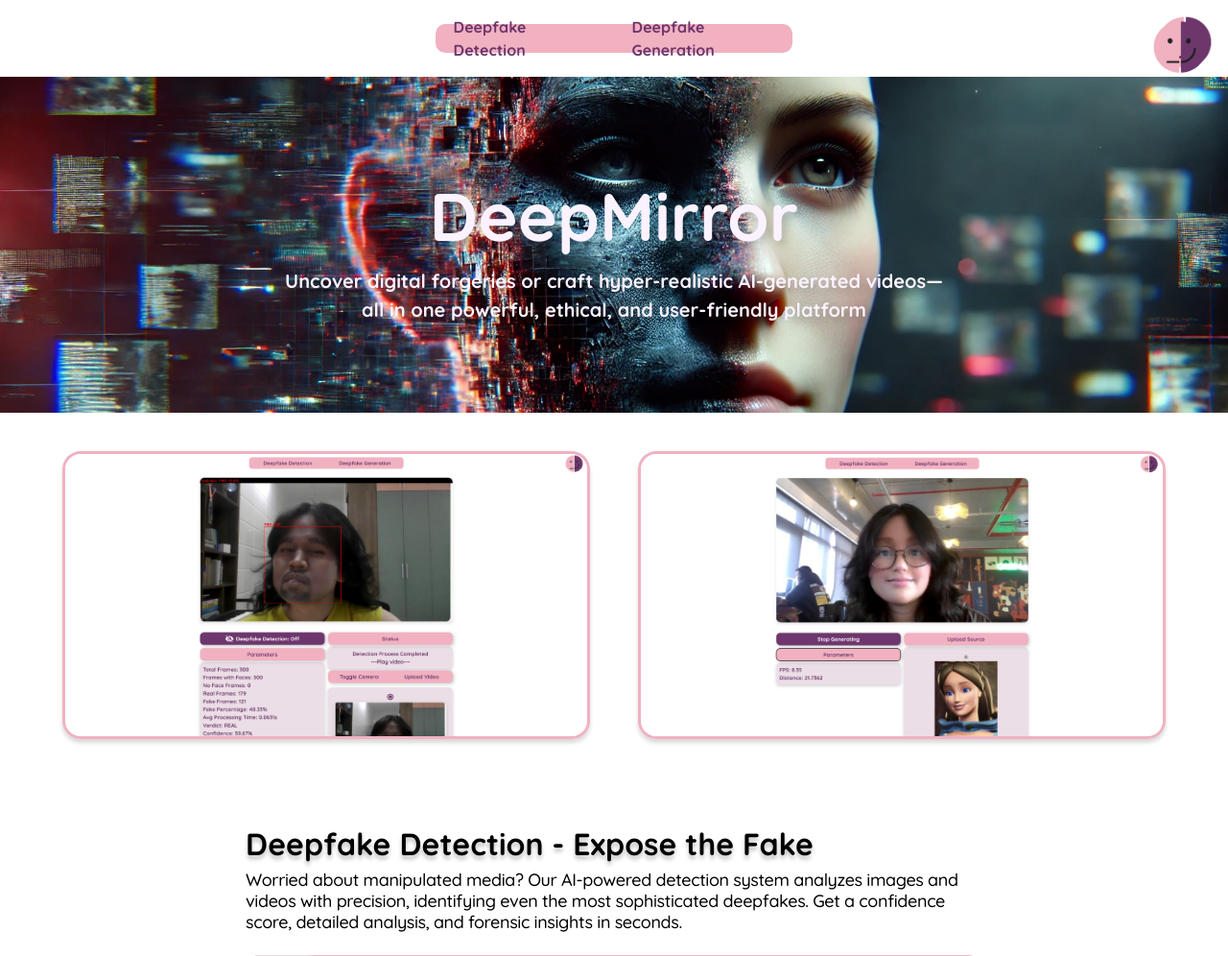
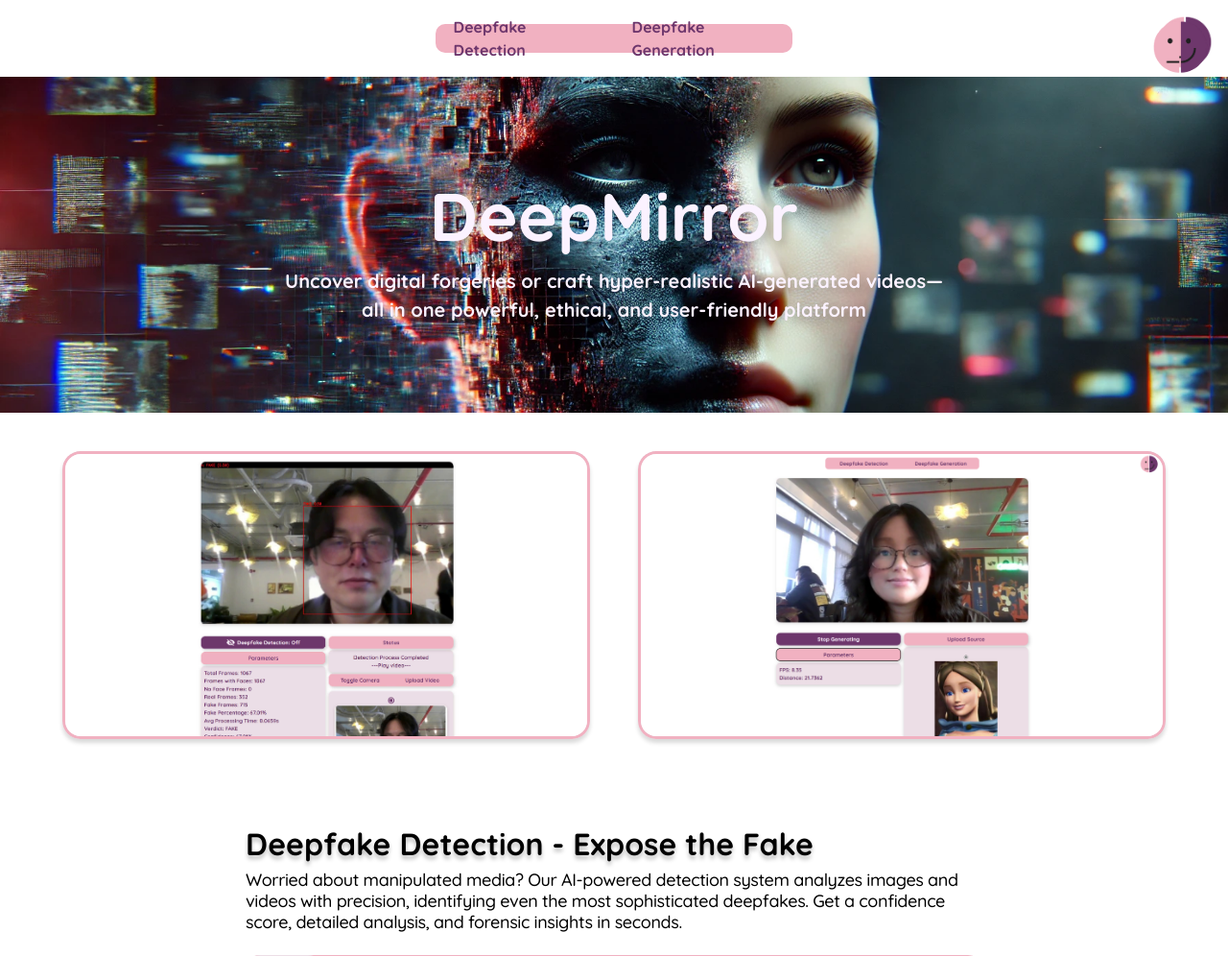
Before and after one commit to KoaBou/DeepMirror, a Flask app: page / in a window 1280 px wide. Shown: the top 996 px of the page at 96% size. Run offline with Flask 3, Linux system fonts and the light colour scheme; some libraries are stand-ins or nearby versions.

Commit message:
changed smt

```diff
--- a/app/templates/index.html
+++ b/app/templates/index.html
@@ -17,7 +17,7 @@
         <div class="demo-panel-container">
             <!-- Left Image Box -->
             <div class="demo-panel-item">
-                <img src="/static/images/demo_detect.png" alt="Deepfake Detection Demo Image" class="demo-panel-image">
+                <img src="/static/images/demo_detect.jpg" alt="Deepfake Detection Demo Image" class="demo-panel-image">
                 <p class="demo-panel-image-rectangle-text">Deepfake Detection Demo Image</p>
             </div>
 
```
Also changed, not shown: app/static/images/demo_detect.jpg (added), app/static/images/demo_detect.png (deleted), app/static/images/nhi.jpg.
